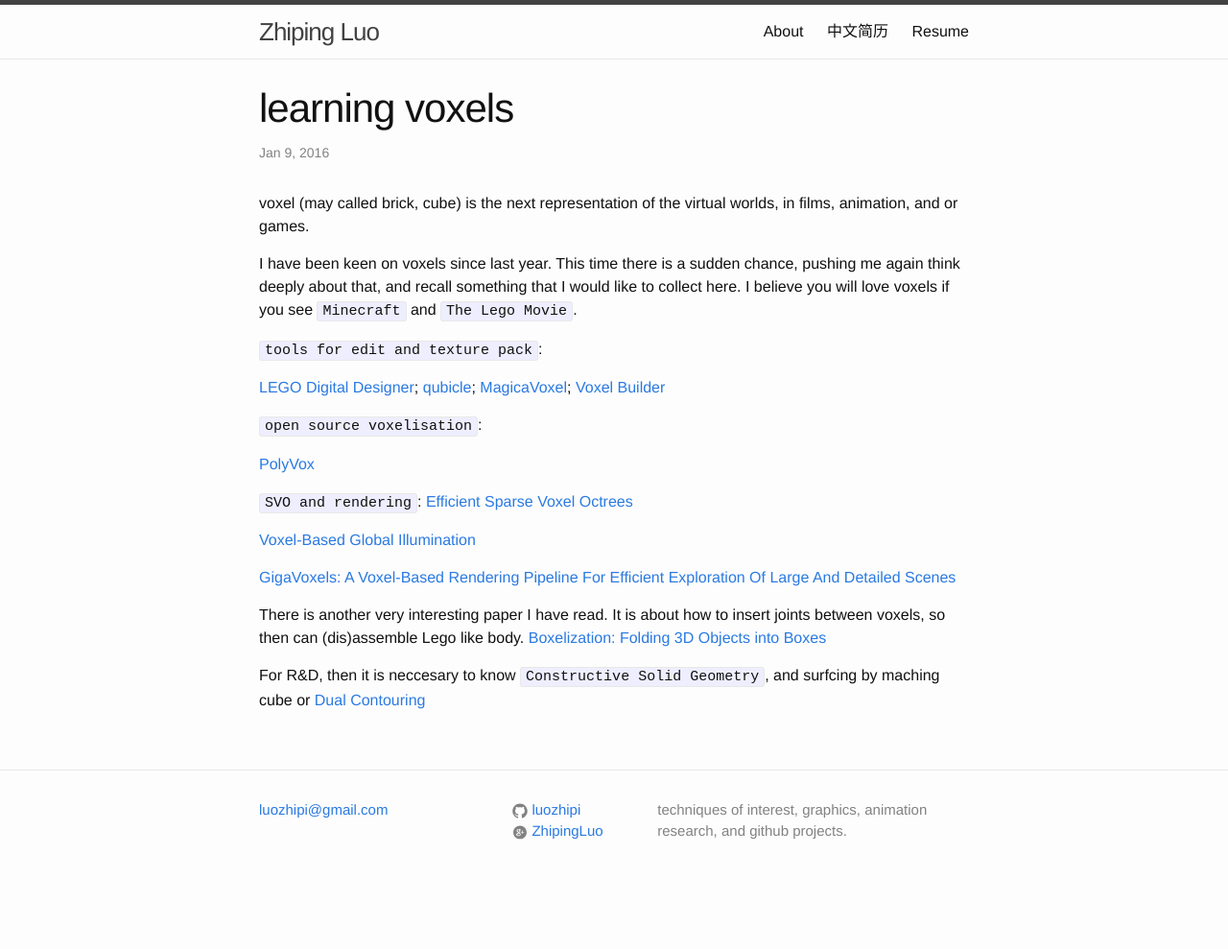
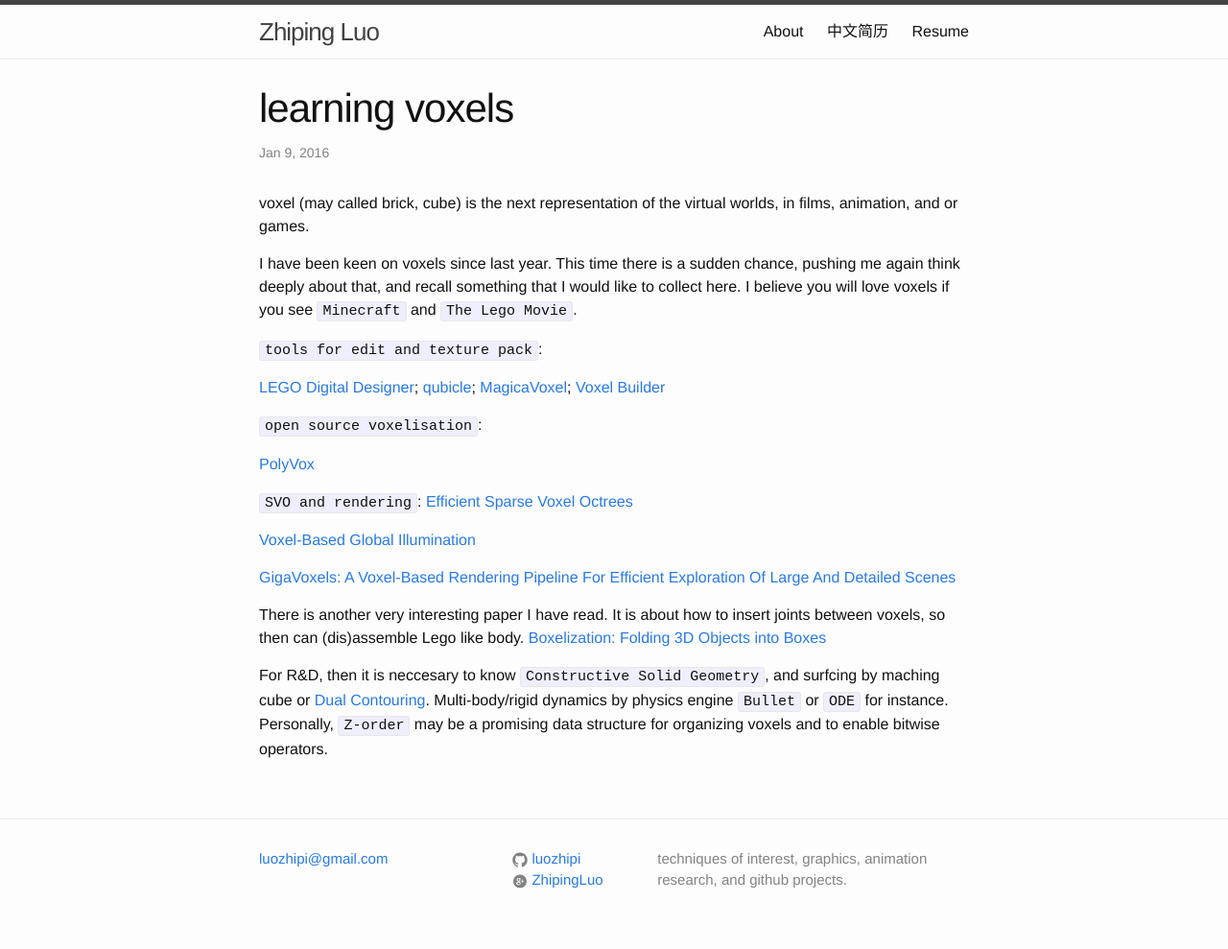
Before and after one commit to luozhipi/luozhipi.github.io, a Jekyll site: the page built from _posts/2016-01-09-voxel.markdown, in a window 1280 px wide. Shown: the whole page at 96% size. Built offline with Jekyll 4.4.1, drawn with Linux system fonts in a browser that asks for light colours; before the commit the page ends 938 px from its top, so only the background shows below that.

Commit message:
Update 2016-01-09-voxel.markdown

```diff
--- a/_posts/2016-01-09-voxel.markdown
+++ b/_posts/2016-01-09-voxel.markdown
@@ -27,7 +27,7 @@
 There is another very interesting paper I have read. It is about how to insert joints between voxels, so then can (dis)assemble Lego like body.
 [Boxelization: Folding 3D Objects into Boxes]
 
-For R&D, then it is neccesary to know `Constructive Solid Geometry`, and surfcing by maching cube or [Dual Contouring]
+For R&D, then it is neccesary to know `Constructive Solid Geometry`, and surfcing by maching cube or [Dual Contouring]. Multi-body/rigid dynamics by physics engine `Bullet` or `ODE` for instance. Personally, `Z-order` may be a promising data structure for organizing voxels and to enable bitwise operators.
 
 
 [LEGO Digital Designer]:      http://ldd.lego.com/nl-nl/
```
